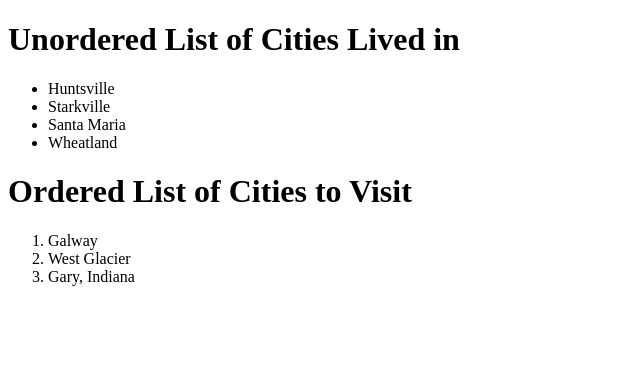
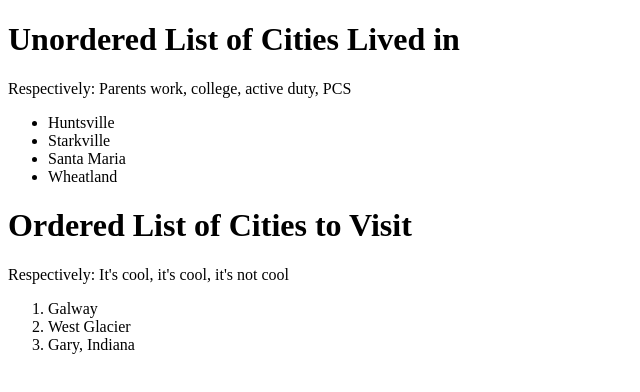
Before and after one commit to ImOnlyKevin/html-practice, a plain HTML site: page index.html in a window 1280 px wide. Shown: the whole page, without its empty margins (0-640 px from the left). Drawn offline with Linux system fonts and the light colour scheme.

Commit message:
added descriptions for each list

```diff
--- a/index.html
+++ b/index.html
@@ -5,6 +5,7 @@
     </head>
     <body>
         <h1>Unordered List of Cities Lived in</h1>
+        <p>Respectively: Parents work, college, active duty, PCS</p>
         <ul>
             <li>Huntsville</li>
             <li>Starkville</li>
@@ -12,6 +13,7 @@
             <li>Wheatland</li>
         </ul>
         <h1>Ordered List of Cities to Visit</h1>
+        <p>Respectively: It's cool, it's cool, it's not cool</p>
         <ol>
             <li>Galway</li>
             <li>West Glacier</li>
```
